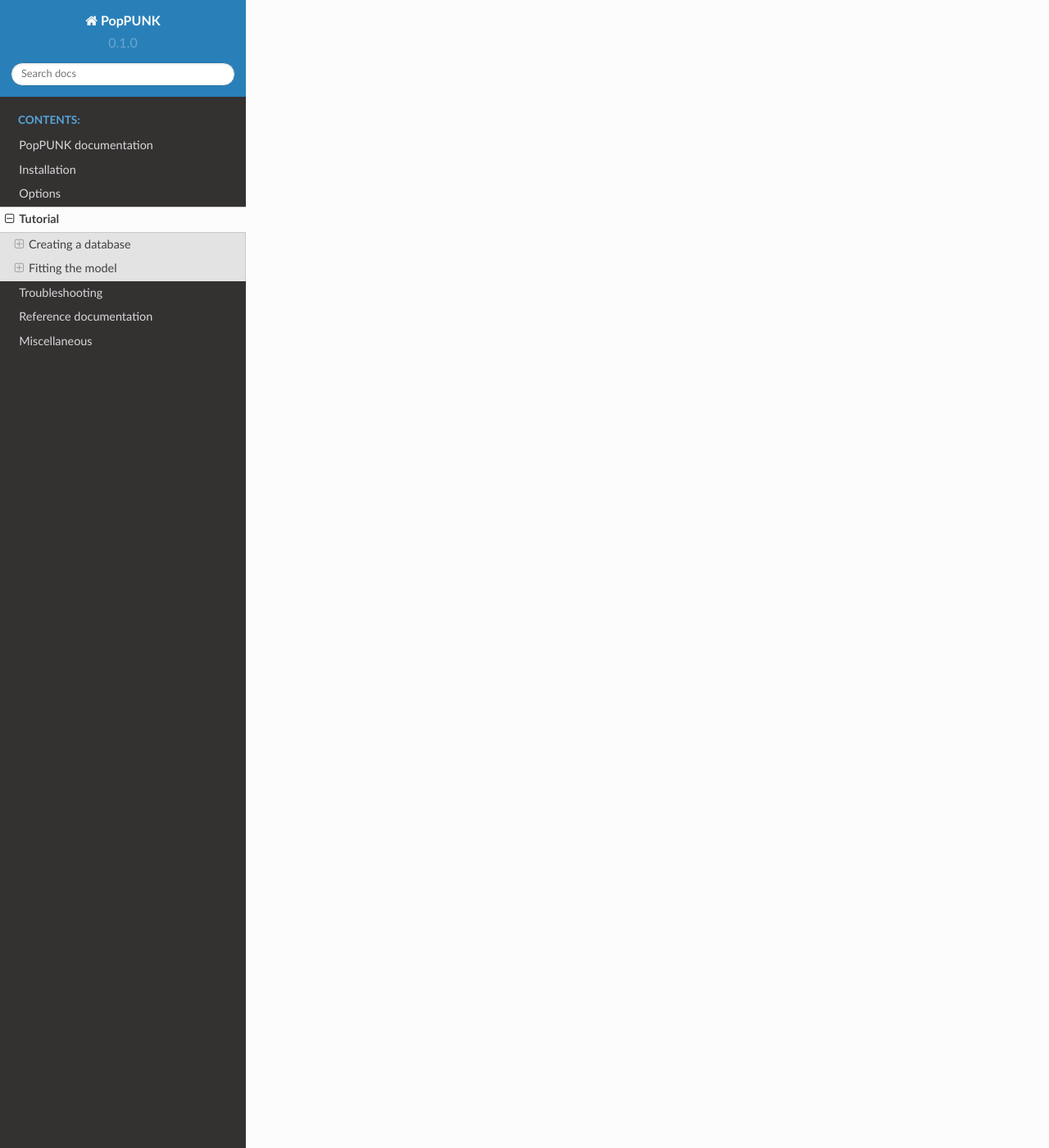
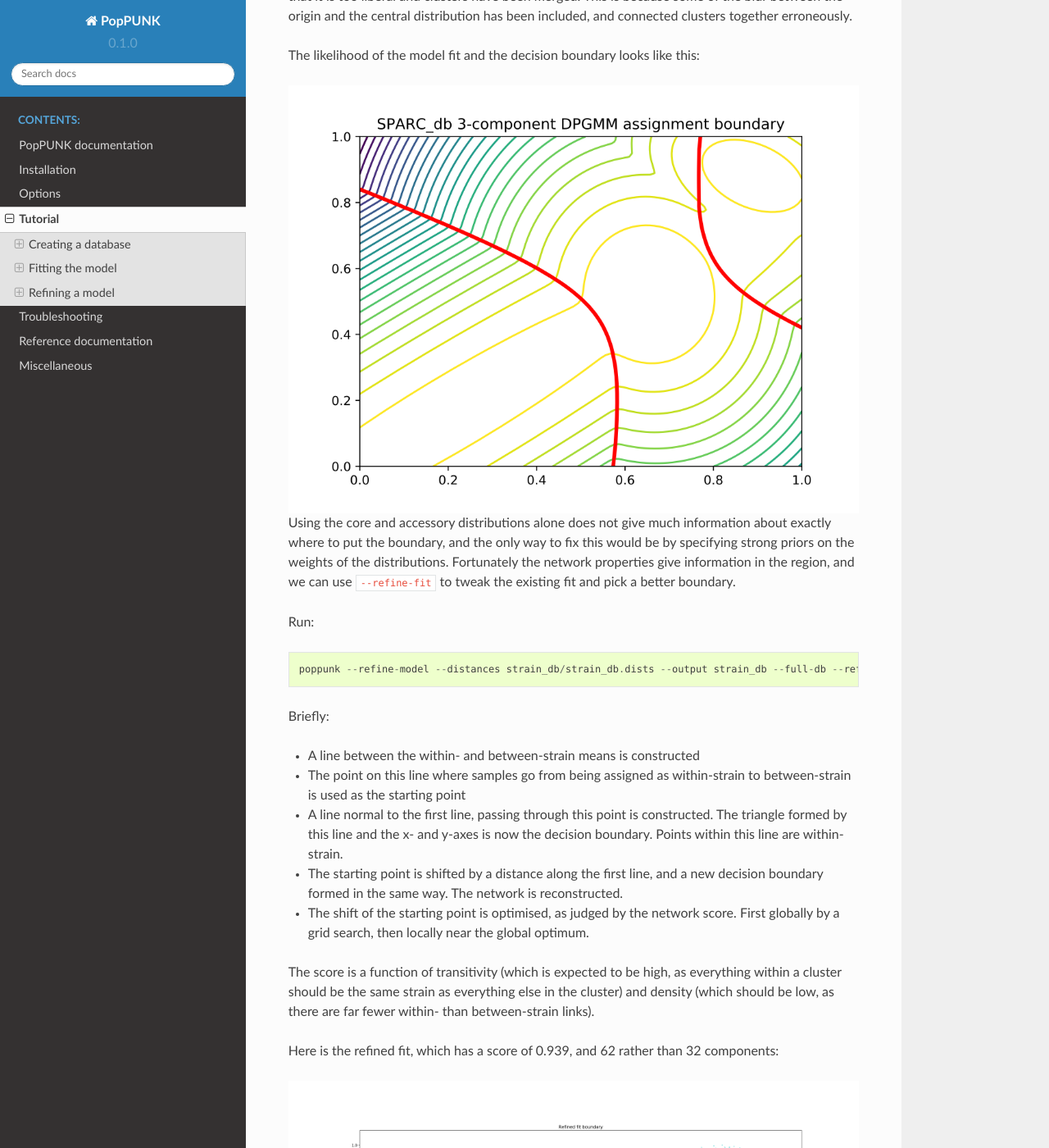
Before and after one commit to bacpop/PopPUNK, a Sphinx documentation site: the page built from docs/tutorial.rst, in a window 1280 px wide and 1400 px high, scrolled down 10503 px. Shown: the whole window at 82% size. Built offline with Sphinx 7.4.7 and the Read the Docs theme 2.0.0, drawn with Linux system fonts in a browser that asks for light colours; some of the changed text lies outside the part shown.

Commit message:
Most of refine-model in tutorial doc

```diff
--- a/docs/tutorial.rst
+++ b/docs/tutorial.rst
@@ -323,3 +327,109 @@
 .. note::
    Threads will only be used if ``--full-db`` is *not* specified and sketching
    of the representatives is performed at the end.
+
+.. _refine-model:
+
+Refining a model
+-------------------
+In species with a relatively high recombination rate the distinction between
+the within- and between-strain distributions may be blurred in core and
+accessory space. This does not give the mixture model enough information to
+draw a good boundary as the likelihood is very flat in this region.
+
+See this example of 616 *S.*\ |nbsp| \ *pneumoniae* genomes with the DPGMM fit. These genomes were collected from Massachusetts,
+first reported `here <https://www.nature.com/articles/ng.2625>`__ and can be accessed
+`here <https://www.nature.com/articles/sdata201558>`__.
+
+.. image:: pneumo_unrefined.png
+   :alt:  A bad DPGMM fit
+   :align: center
+
+Although the score of this fit looks ok (0.904), inspection of the network and
+microreact reveals that it is too liberal and clusters have been merged. This
+is because some of the blur between the origin and the central distribution has
+been included, and connected clusters together erroneously.
+
+The likelihood of the model fit and the decision boundary looks like this:
+
+.. image:: pneumo_likelihood.png
+   :alt:  The likelihood and decision boundary of the above fit
+   :align: center
+
+Using the core and accessory distributions alone does not give much information
+about exactly where to put the boundary, and the only way to fix this would be
+by specifying strong priors on the weights of the distributions. Fortunately
+the network properties give information in the region, and we can use
+``--refine-fit`` to tweak the existing fit and pick a better boundary.
+
+Run::
+
+   poppunk --refine-model --distances strain_db/strain_db.dists --output strain_db --full-db --ref-db strain_db --threads 4
+
+Briefly:
+
+* A line between the within- and between-strain means is constructed
+* The point on this line where samples go from being assigned as within-strain to between-strain is used as the starting point
+* A line normal to the first line, passing through this point is constructed. The triangle formed by this line and the x- and y-axes is now the decision boundary. Points within this line are within-strain.
+* The starting point is shifted by a distance along the first line, and a new decision boundary formed in the same way. The network is reconstructed.
+* The shift of the starting point is optimised, as judged by the network score. First globally by a grid search, then locally near the global optimum.
+
+The score is a function of transitivity (which is expected to be high, as
+everything within a cluster should be the same strain as everything else in the
+cluster) and density (which should be low, as there are far fewer within- than
+between-strain links).
+
+Here is the refined fit, which has a score of 0.939, and 62 rather than 32
+components:
+
+.. image:: pneumo_refined.png
+   :alt:  The refined fit
+   :align: center
+
+Which, looking at the `microreact output <https://microreact.org/project/SJxxLMcaf>`__, is much better:
+
+.. image:: refined_microreact.png
+   :alt:  The refined fit, in microreact
+   :align: center
+
+Output files
+^^^^^^^^^^^^
+TODO
+
+This will create two files `strain_db/strain_db.dists.npy` and `strain_db/strain_db.dists.pkl` which
+store the distances and strain names respectively. These are then used in
+:ref:`model-fit`.
+
+There are also databases of sketches at each k-mer length (`*.msh`) which can
+be re-used if the same data is fitted with a new range of k-mer lengths.
+Otherwise they should be recalculated by specifying ``--overwrite``.
+
+Relevant command line options
+^^^^^^^^^^^^^^^^^^^^^^^^^^^^^
+TODO
+
+The following command line options can be used in this mode:
+
+   Mode of operation:
+     --create-db           Create pairwise distances database between reference
+                           sequences
+   Input files:
+     --r-files R_FILES     File listing reference input assemblies
+
+   Output options:
+     --output OUTPUT       Prefix for output files (required)
+     --plot-fit PLOT_FIT   Create this many plots of some fits relating k-mer to
+                           core/accessory distances [default = 0]
+     --overwrite           Overwrite any existing database files
+
+   Kmer comparison options:
+     --min-k MIN_K         Minimum kmer length [default = 9]
+     --max-k MAX_K         Maximum kmer length [default = 29]
+     --k-step K_STEP       K-mer step size [default = 4]
+     --sketch-size SKETCH_SIZE
+                           Kmer sketch size [default = 10000]
+
+   Other options:
+     --mash MASH           Location of mash executable
+     --threads THREADS     Number of threads to use during database querying
+                           [default = 1]
```
Also changed, not shown: other parts of docs/tutorial.rst (+4 -0 lines), docs/options.rst (+14 -0 lines), docs/pneumo_likelihood.png (added), docs/pneumo_refined.png (added), docs/pneumo_unrefined.png (added), docs/refined_microreact.png (added), 1 other file.
